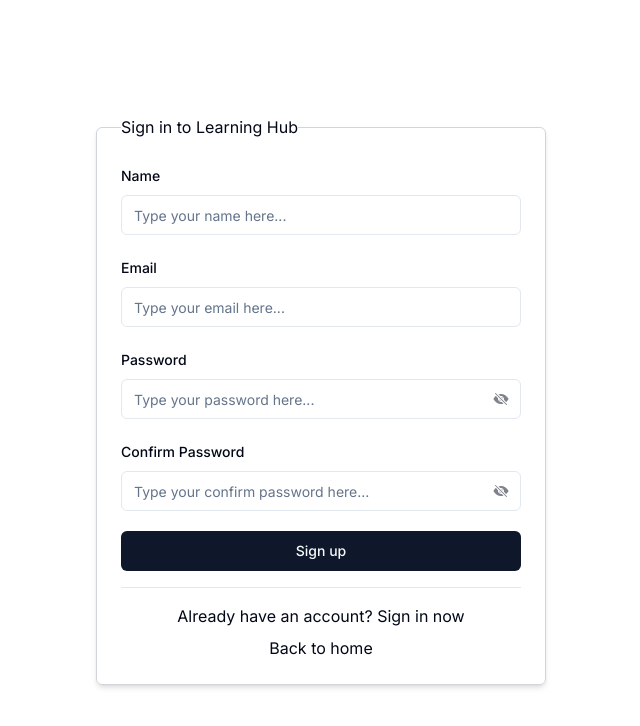
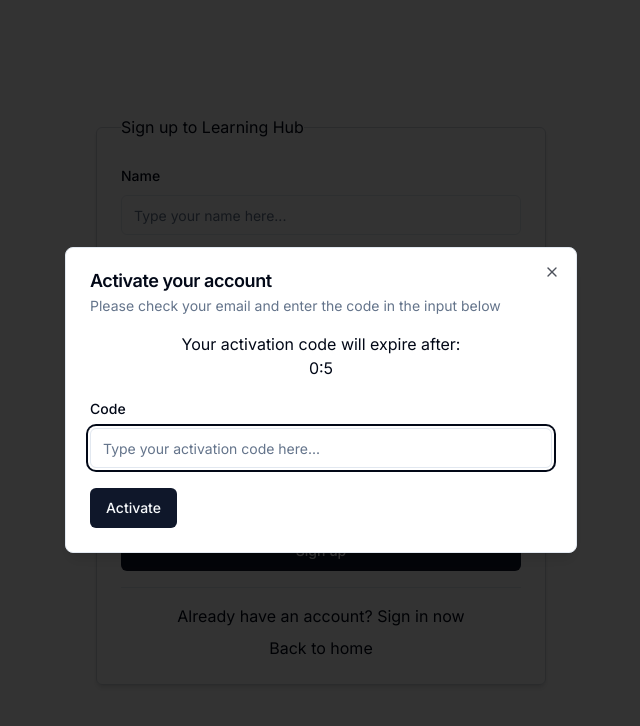
Before and after one commit to TinhNguyenTB/learning-hub-frontend, a Next.js app: page /sign-up in a window 1280 px wide. Shown: the top 726 px of the page, without its empty margins (319-959 px from the left). Built offline with nearby package versions, Linux system fonts and the light colour scheme; no server answers.

Commit message:
Call API activate

```diff
--- /dev/null
+++ b/components/auth/ActivateModal.tsx
@@ -0,0 +1,137 @@
+import {
+    Dialog,
+    DialogContent,
+    DialogDescription,
+    DialogHeader,
+    DialogTitle,
+} from "@/components/ui/dialog"
+import Countdown from 'react-countdown';
+import { Input } from "@/components/ui/input";
+import { Button } from "../ui/button";
+import { sendRequest } from "@/lib/api";
+import toast from "react-hot-toast";
+import { z } from "zod"
+import {
+    Form,
+    FormControl,
+    FormField,
+    FormItem,
+    FormLabel,
+    FormMessage,
+} from "@/components/ui/form"
+import { zodResolver } from "@hookform/resolvers/zod"
+import { useForm } from "react-hook-form"
+import { useRef } from "react";
+import { redirect } from "next/navigation";
+
+interface DialogProps {
+    open: boolean
+    setOpen: (v: boolean) => void
+    id: string
+}
+
+interface CountdownProps {
+    completed: boolean
+    minutes: number
+    seconds: number
+}
+
+const formSchema = z.object({
+    code: z.string({
+        required_error: "Code is required"
+    }).trim().min(12, "Code must contain 12 characters"),
+
+});
+
+const ActivateModal = ({ open, setOpen, id }: DialogProps) => {
+    const startDate = useRef(Date.now());
+
+    // Renderer callback with condition
+    const renderer = ({ minutes, seconds, completed }: CountdownProps) => {
+        if (completed) {
+            // Render a completed state
+            return (
+                <div className="flex items-center justify-center gap-4">
+                    <span className="text-red-600">Your activation code has expired!</span>
+                    <Button onClick={() => {
+                        // form.handleSubmit(onSubmit)
+                    }}>Resend email</Button>
+                </div>
+            )
+        } else {
+            // Render a countdown
+            return (
+                <div className="text-center">
+                    <p>Your activation code will expire after:</p>
+                    <span>{minutes}:{seconds}</span>
+                </div>
+            )
+        }
+    }
+
+    const form = useForm<z.infer<typeof formSchema>>({
+        resolver: zodResolver(formSchema),
+        defaultValues: {
+            code: ""
+        },
+    })
+
+    async function onSubmit(values: z.infer<typeof formSchema>) {
+        const res = await sendRequest<IBackendRes<any>>({
+            url: `${process.env.NEXT_PUBLIC_BACKEND_URL}/api/v1/auth/activate`,
+            method: 'POST',
+            body: {
+                id,
+                code: values.code
+            }
+        })
+        if (res?.data && res.data.isActive) {
+            setOpen(false)
+            toast.success("Your account has been successfully activated")
+            return redirect("/sign-in")
+        }
+        else if (res?.error) {
+            toast.error(res.message)
+        }
+    }
+
+    return (
+        <Dialog open={open} onOpenChange={setOpen}>
+            <DialogContent onInteractOutside={(e) => {
+                e.preventDefault()
+            }}
+            >
+                <DialogHeader>
+                    <DialogTitle>Activate your account</DialogTitle>
+                    <DialogDescription>
+                        Please check your email and enter the code in the input below
+                    </DialogDescription>
+                </DialogHeader>
+                <Countdown
+                    date={startDate.current + 1000 * 10} // 5 minutes
+                    renderer={renderer}
+                />
+                <Form {...form}>
+                    <form onSubmit={form.handleSubmit(onSubmit)} className="space-y-5 md:min-w-[400px]">
+                        <FormField
+                            control={form.control}
+                            name="code"
+                            render={({ field }) => (
+                                <FormItem>
+                                    <FormLabel>Code</FormLabel>
+                                    <FormControl>
+                                        <Input placeholder="Type your activation code here..." {...field} />
+                                    </FormControl>
+                                    <FormMessage />
+                                </FormItem>
+                            )}
+                        />
+                        <Button type="submit">Activate</Button>
+                    </form>
+                </Form>
+            </DialogContent>
+        </Dialog>
+    )
+}
+
+export default ActivateModal
--- a/components/auth/SignUpForm.tsx
+++ b/components/auth/SignUpForm.tsx
@@ -18,6 +18,8 @@
 import { PasswordInput } from "@/components/custom/PasswordInput"
 import { sendRequest } from "@/lib/api"
 import toast from "react-hot-toast"
+import ActivateModal from "./ActivateModal"
+import { useState } from "react"
 
 
 const formSchema = z.object({
@@ -45,6 +47,9 @@
         },
     })
 
+    const [openModal, setOpenModal] = useState<boolean>(true);
+    const [userId, setUserId] = useState<string>("");
+
     async function onSubmit(values: z.infer<typeof formSchema>) {
         const res = await sendRequest<IBackendRes<any>>({
             url: `${process.env.NEXT_PUBLIC_BACKEND_URL}/api/v1/auth/register`,
@@ -58,6 +63,8 @@
         })
         if (res?.data) {
             toast.success("Please check your email to activate account.")
+            setUserId(res.data.id)
+            setOpenModal(true)
             form.reset()
         }
         else if (res?.error) {
@@ -66,9 +73,17 @@
     }
 
     return (
+        <>
+            {/* {userId && */}
+            <ActivateModal
+                open={openModal}
+                setOpen={setOpenModal}
+                id={userId}
+            />
+            {/* } */}
             <Form {...form}>
                 <fieldset className="border border-gray-300 rounded-md shadow-md p-6">
-                <legend >Sign in to Learning Hub </legend>
+                    <legend >Sign up to Learning Hub </legend>
 
                     <form onSubmit={form.handleSubmit(onSubmit)} className="space-y-5 md:min-w-[400px]">
                         <FormField
@@ -135,6 +150,7 @@
                     </div>
                 </fieldset>
             </Form>
+        </>
     )
 }
 
--- /dev/null
+++ b/components/ui/dialog.tsx
@@ -0,0 +1,122 @@
+"use client"
+
+import * as React from "react"
+import * as DialogPrimitive from "@radix-ui/react-dialog"
+import { X } from "lucide-react"
+
+import { cn } from "@/lib/utils"
+
+const Dialog = DialogPrimitive.Root
+
+const DialogTrigger = DialogPrimitive.Trigger
+
+const DialogPortal = DialogPrimitive.Portal
+
+const DialogClose = DialogPrimitive.Close
+
+const DialogOverlay = React.forwardRef<
+  React.ElementRef<typeof DialogPrimitive.Overlay>,
+  React.ComponentPropsWithoutRef<typeof DialogPrimitive.Overlay>
+>(({ className, ...props }, ref) => (
+  <DialogPrimitive.Overlay
+    ref={ref}
+    className={cn(
+      "fixed inset-0 z-50 bg-black/80  data-[state=open]:animate-in data-[state=closed]:animate-out data-[state=closed]:fade-out-0 data-[state=open]:fade-in-0",
+      className
+    )}
+    {...props}
+  />
+))
+DialogOverlay.displayName = DialogPrimitive.Overlay.displayName
+
+const DialogContent = React.forwardRef<
+  React.ElementRef<typeof DialogPrimitive.Content>,
+  React.ComponentPropsWithoutRef<typeof DialogPrimitive.Content>
+>(({ className, children, ...props }, ref) => (
+  <DialogPortal>
+    <DialogOverlay />
+    <DialogPrimitive.Content
+      ref={ref}
+      className={cn(
+        "fixed left-[50%] top-[50%] z-50 grid w-full max-w-lg translate-x-[-50%] translate-y-[-50%] gap-4 border bg-background p-6 shadow-lg duration-200 data-[state=open]:animate-in data-[state=closed]:animate-out data-[state=closed]:fade-out-0 data-[state=open]:fade-in-0 data-[state=closed]:zoom-out-95 data-[state=open]:zoom-in-95 data-[state=closed]:slide-out-to-left-1/2 data-[state=closed]:slide-out-to-top-[48%] data-[state=open]:slide-in-from-left-1/2 data-[state=open]:slide-in-from-top-[48%] sm:rounded-lg",
+        className
+      )}
+      {...props}
+    >
+      {children}
+      <DialogPrimitive.Close className="absolute right-4 top-4 rounded-sm opacity-70 ring-offset-background transition-opacity hover:opacity-100 focus:outline-none focus:ring-2 focus:ring-ring focus:ring-offset-2 disabled:pointer-events-none data-[state=open]:bg-accent data-[state=open]:text-muted-foreground">
+        <X className="h-4 w-4" />
+        <span className="sr-only">Close</span>
+      </DialogPrimitive.Close>
+    </DialogPrimitive.Content>
+  </DialogPortal>
+))
+DialogContent.displayName = DialogPrimitive.Content.displayName
+
+const DialogHeader = ({
+  className,
+  ...props
+}: React.HTMLAttributes<HTMLDivElement>) => (
+  <div
+    className={cn(
+      "flex flex-col space-y-1.5 text-center sm:text-left",
+      className
+    )}
+    {...props}
+  />
+)
+DialogHeader.displayName = "DialogHeader"
+
+const DialogFooter = ({
+  className,
+  ...props
+}: React.HTMLAttributes<HTMLDivElement>) => (
+  <div
+    className={cn(
+      "flex flex-col-reverse sm:flex-row sm:justify-end sm:space-x-2",
+      className
+    )}
+    {...props}
+  />
+)
+DialogFooter.displayName = "DialogFooter"
+
+const DialogTitle = React.forwardRef<
+  React.ElementRef<typeof DialogPrimitive.Title>,
+  React.ComponentPropsWithoutRef<typeof DialogPrimitive.Title>
+>(({ className, ...props }, ref) => (
+  <DialogPrimitive.Title
+    ref={ref}
+    className={cn(
+      "text-lg font-semibold leading-none tracking-tight",
+      className
+    )}
+    {...props}
+  />
+))
+DialogTitle.displayName = DialogPrimitive.Title.displayName
+
+const DialogDescription = React.forwardRef<
+  React.ElementRef<typeof DialogPrimitive.Description>,
+  React.ComponentPropsWithoutRef<typeof DialogPrimitive.Description>
+>(({ className, ...props }, ref) => (
+  <DialogPrimitive.Description
+    ref={ref}
+    className={cn("text-sm text-muted-foreground", className)}
+    {...props}
+  />
+))
+DialogDescription.displayName = DialogPrimitive.Description.displayName
+
+export {
+  Dialog,
+  DialogPortal,
+  DialogOverlay,
+  DialogClose,
+  DialogTrigger,
+  DialogContent,
+  DialogHeader,
+  DialogFooter,
+  DialogTitle,
+  DialogDescription,
+}
--- a/package.json
+++ b/package.json
@@ -10,16 +10,19 @@
   },
   "dependencies": {
     "@hookform/resolvers": "^3.9.0",
+    "@radix-ui/react-dialog": "^1.1.1",
     "@radix-ui/react-label": "^2.1.0",
     "@radix-ui/react-separator": "^1.1.0",
     "@radix-ui/react-slot": "^1.1.0",
     "@radix-ui/react-tooltip": "^1.1.2",
     "class-variance-authority": "^0.7.0",
     "clsx": "^2.1.1",
+    "lucide-react": "^0.439.0",
     "next": "14.2.4",
     "next-auth": "^4.24.7",
     "query-string": "^9.1.0",
     "react": "^18",
+    "react-countdown": "^2.3.6",
     "react-dom": "^18",
     "react-hook-form": "^7.53.0",
     "react-hot-toast": "^2.4.1",
```
Also changed, not shown: 1 other file (tests, documents, lock files or other folders). Lines whose indentation alone changed are shown as unchanged.
